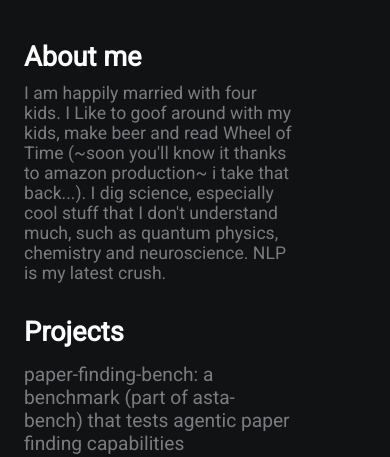
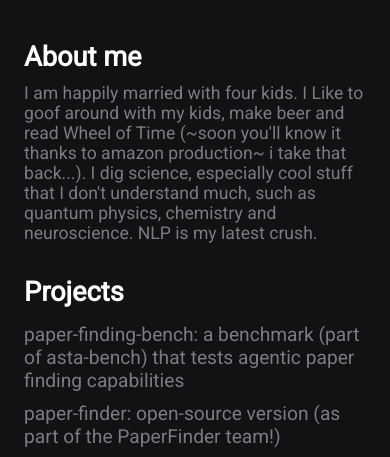
Before and after one commit to aryehgigi/aryehgigi.github.io, a plain HTML site: page index.html in a window 390 px wide. Shown: the part 370-827 px from the top of the page. Drawn offline with Linux system fonts and the light colour scheme.

Commit message:
Widen the projects column

```diff
--- a/index.html
+++ b/index.html
@@ -5,7 +5,7 @@
     <meta name="viewport" content="width=device-width, initial-scale=1.0">
     <meta http-equiv="X-UA-Compatible" content="ie=edge">
     <link rel="stylesheet" href="https://use.fontawesome.com/releases/v5.4.1/css/all.css" integrity="sha384-5sAR7xN1Nv6T6+dT2mhtzEpVJvfS3NScPQTrOxhwjIuvcA67KV2R5Jz6kr4abQsz" crossorigin="anonymous">
-    <link rel="stylesheet" href="style.css">
+    <link rel="stylesheet" href="style.css?v=2">
     <title>Aryeh Tiktinsky</title>
 </head>
 <body>
--- a/style.css
+++ b/style.css
@@ -3,7 +3,7 @@
 
 .grid-2{
     display: grid;
-    grid-template-columns: repeat(2,1fr);
+    grid-template-columns: 1fr 2fr;
 }
 
 body{
@@ -54,7 +54,8 @@ a{
 /* section 2 */
 .section-2{
     padding-top: 10vh;
-    width: 70%;
+    padding-right: 3rem;
+    max-width: 900px;
 }
 
 .section-2 h2{
@@ -104,6 +105,7 @@ a{
     .section-2{
         padding: 0;
         padding-left: 1.5rem;
+        padding-right: 1.5rem;
         padding-top: 2rem;
     }
 }
```
